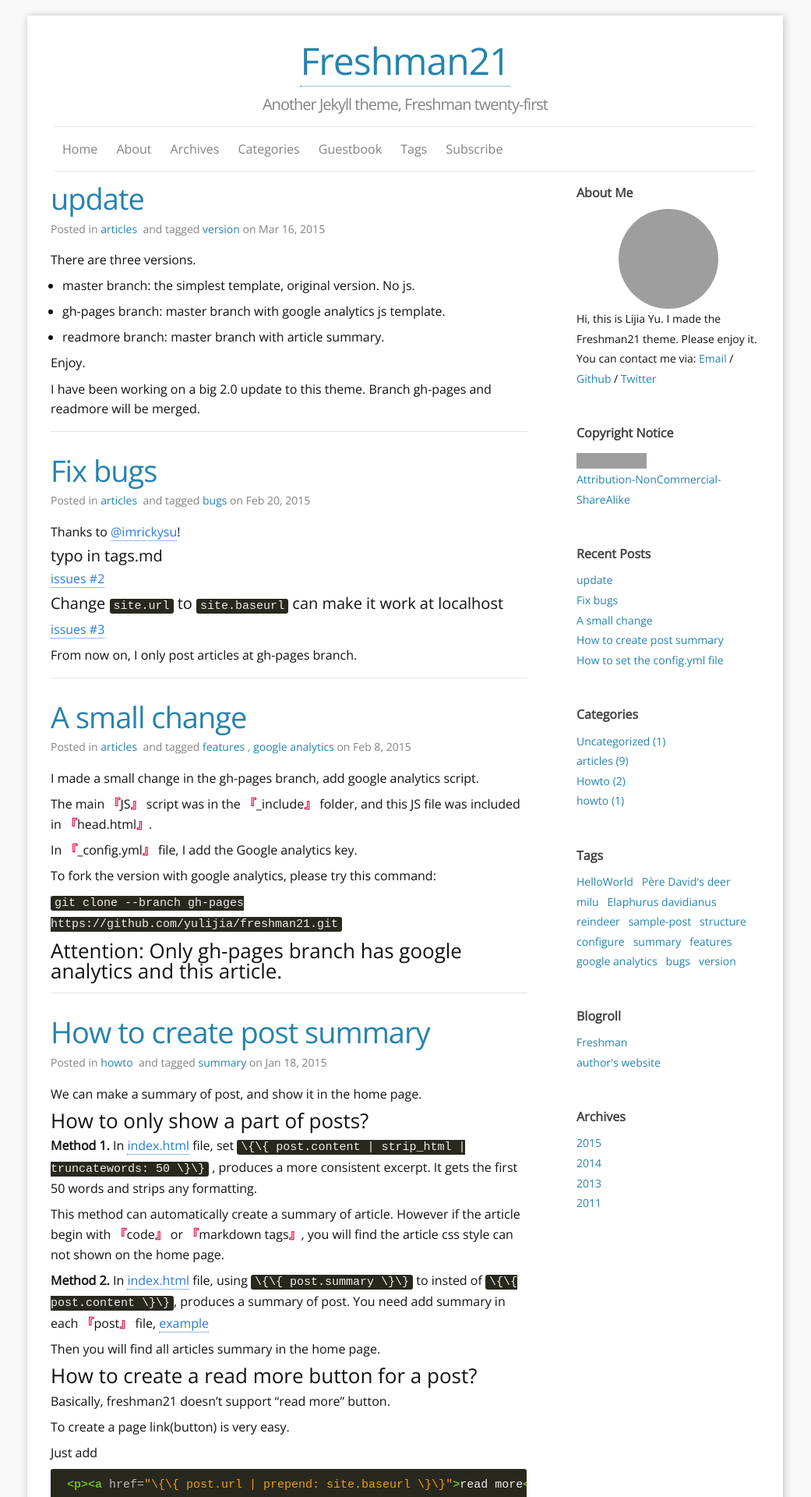
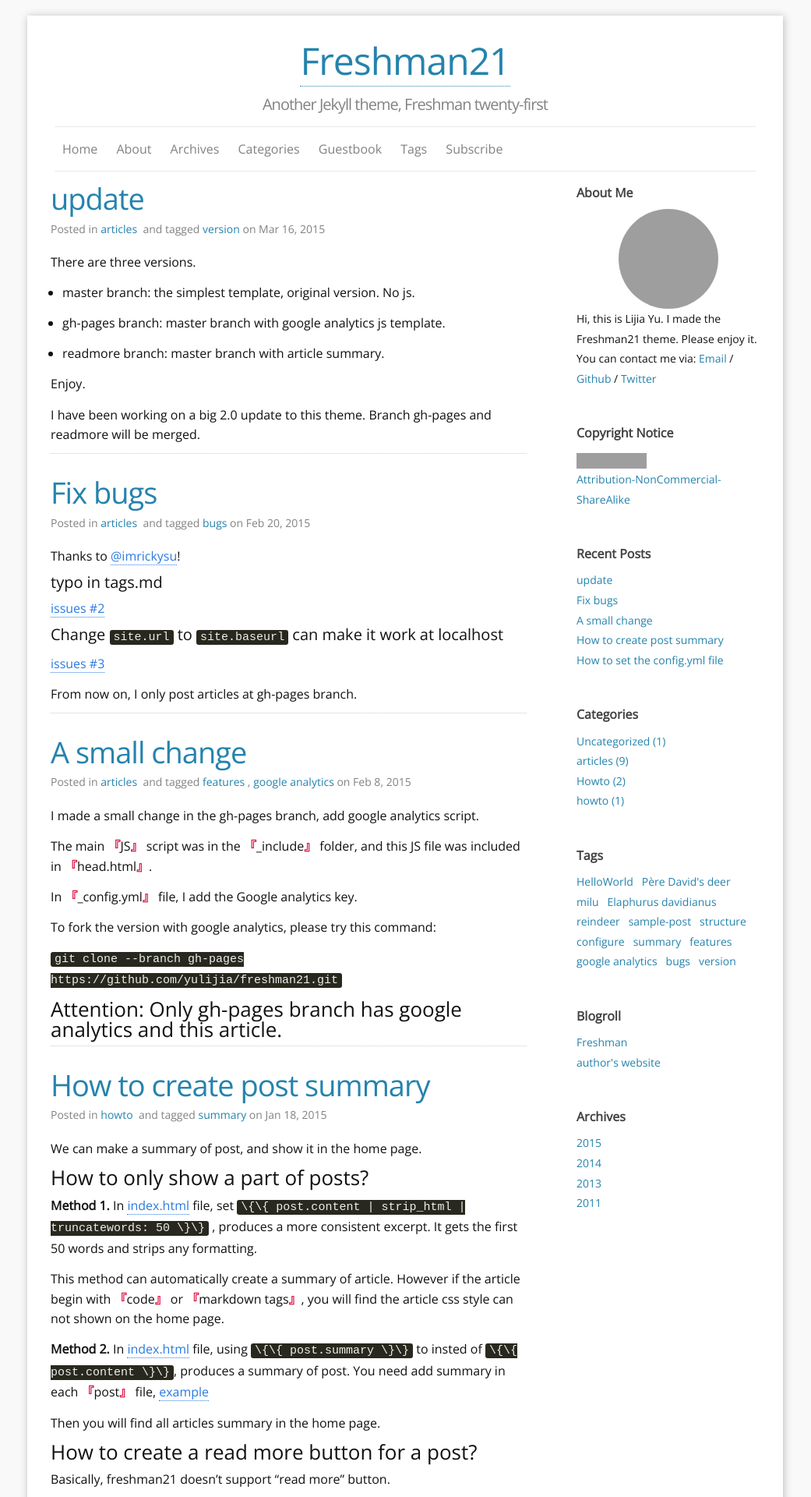
Before and after one commit to yulijia/freshman21, a Jekyll site: the page built from index.html, in a window 1280 px wide. Shown: the top 1920 px of the page at 78% size, without its empty margins (120-1161 px from the left). Built offline with Jekyll 4.4.1, drawn with Linux system fonts in a browser that asks for light colours; the list of posts is cut into pages by our own code; grey boxes are pictures that could not be loaded.

Commit message:
change post-content padding

```diff
--- a/_sass/_layout.scss
+++ b/_sass/_layout.scss
@@ -182,8 +182,8 @@
 }
 
 .post-content {
-
-  margin-bottom: $spacing-unit;
+  p { padding:$spacing-unit/5 0; }
+//  margin-bottom: $spacing-unit;
   h1 {
     font-size: 38px;
     line-height:1em;
```
